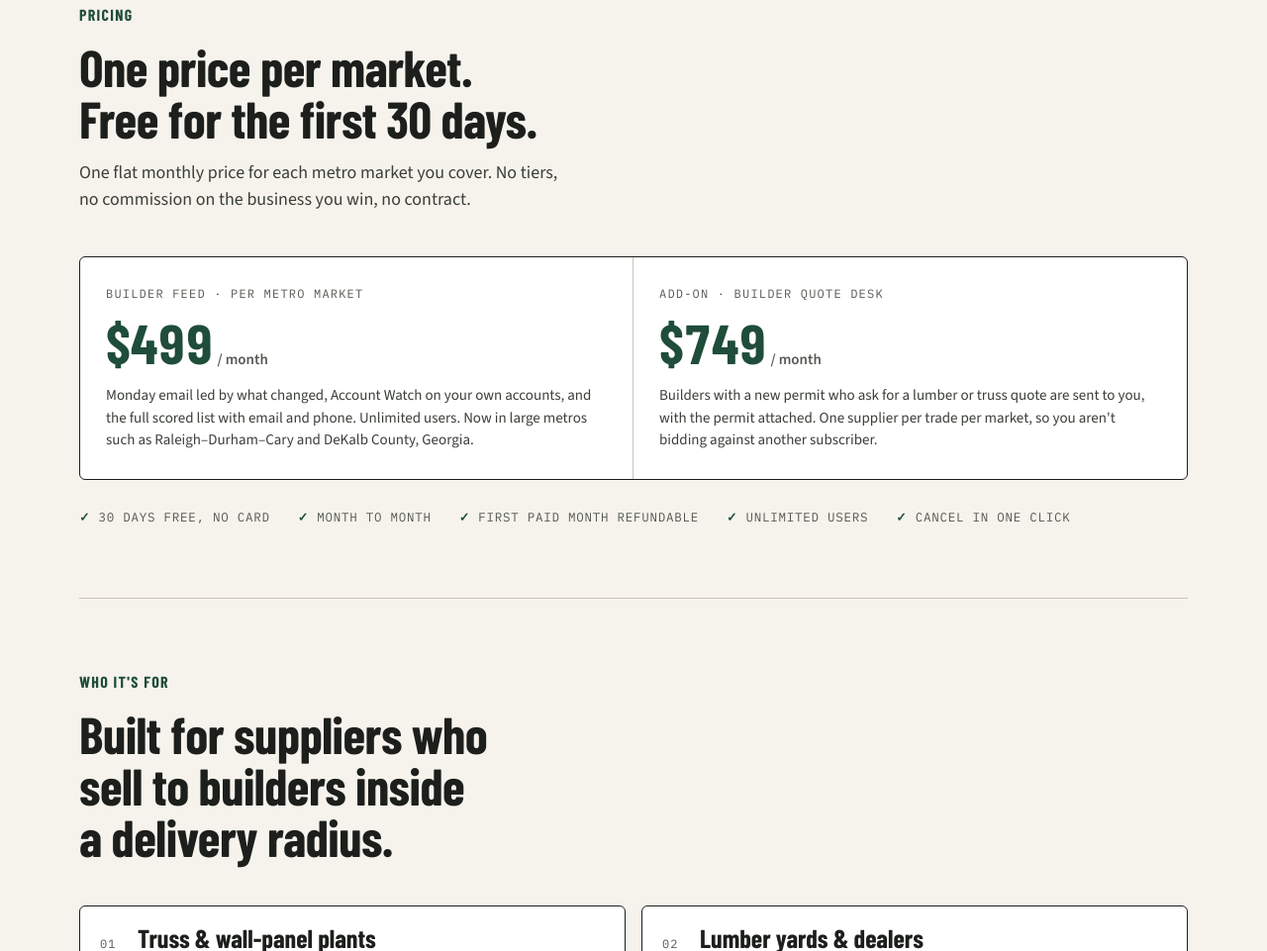
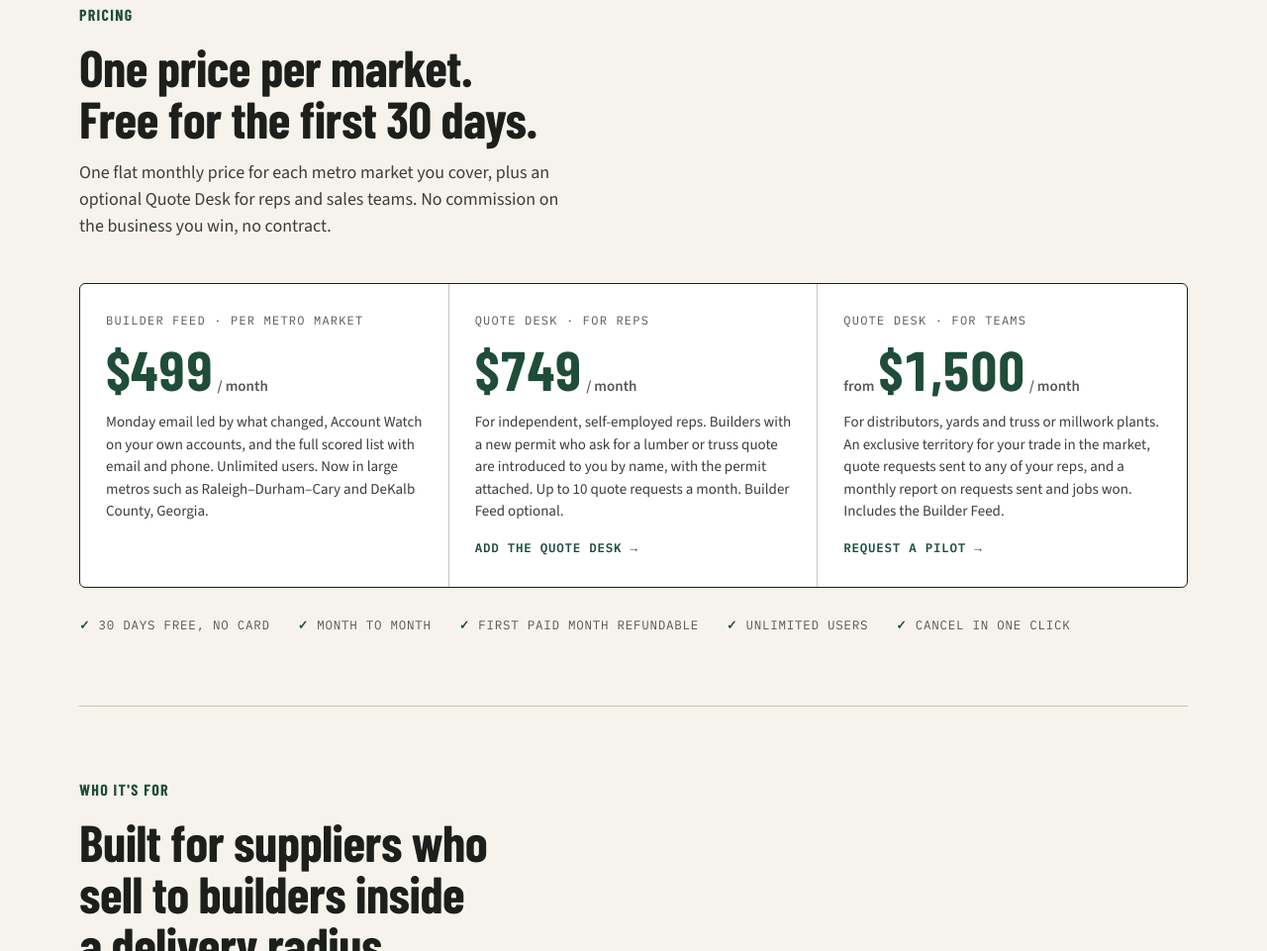
Before and after one commit to rubehollis/timberseek.co, a plain HTML site: page index.html in a window 1280 px wide. Shown: the part 3059-4020 px from the top of the page at 99% size. Drawn offline with nearby package versions, Linux system fonts and the light colour scheme.

Commit message:
Split Quote Desk into rep and team pricing (#8)
* Split Quote Desk into rep and team pricing

Rep plan at $749/mo for independent reps (named contact, up to 10
quote requests a month). Team plan from $1,500/mo with an exclusive
territory per trade, routing to any rep, and monthly reporting.

Co-Authored-By: Claude Opus 5.5 <noreply@anthropic.com>
Claude-Session: https://claude.ai/code/session_015uqNDANHGYhNUAUoSpRy54

* Make Builder Feed optional on Rep plan, included on Team plan

Co-Authored-By: Claude Opus 5.5 <noreply@anthropic.com>
Claude-Session: https://claude.ai/code/session_015uqNDANHGYhNUAUoSpRy54

---------

Co-authored-by: Rube Hollis <rube@timberseek.co>
Co-authored-by: Claude Opus 5.5 <noreply@anthropic.com>

```diff
--- a/index.html
+++ b/index.html
@@ -578,11 +578,28 @@
     color: var(--muted);
     margin-left: 4px;
   }
+  .price .amt small { white-space: nowrap; }
+  @media (min-width: 821px) and (max-width: 1100px) {
+    .price-grid:not(.two) .price { padding: 24px 20px; }
+    .price-grid:not(.two) .price .amt { font-size: 42px; }
+  }
   .price .eg {
     margin: 14px 0 0;
     font-size: 15px;
     color: var(--body-fg);
   }
+  .price .price-link {
+    display: inline-block;
+    margin-top: 16px;
+    font-family: var(--mono);
+    font-size: 12.5px;
+    letter-spacing: 0.06em;
+    text-transform: uppercase;
+    font-weight: 600;
+    color: var(--accent);
+    text-decoration: none;
+  }
+  .price .price-link:hover { text-decoration: underline; }
   .price-terms {
     list-style: none; padding: 0; margin: 28px 0 0;
     display: flex; flex-wrap: wrap; gap: 10px 28px;
@@ -925,11 +942,11 @@
     <div class="section-head">
       <span class="eyebrow">Pricing</span>
       <h2>One price per market. Free for the first 30 days.</h2>
-      <p>One flat monthly price for each metro market you cover. No tiers, no commission on the
-         business you win, no contract.</p>
+      <p>One flat monthly price for each metro market you cover, plus an optional Quote Desk for reps
+         and sales teams. No commission on the business you win, no contract.</p>
     </div>
 
-    <div class="price-grid two">
+    <div class="price-grid">
       <div class="price">
         <div class="size">Builder Feed · per metro market</div>
         <div class="amt">$499<small>/ month</small></div>
@@ -938,11 +955,20 @@
            Raleigh–Durham–Cary and DeKalb County, Georgia.</p>
       </div>
       <div class="price">
-        <div class="size">Add-on · Builder Quote Desk</div>
+        <div class="size">Quote Desk · for reps</div>
         <div class="amt">$749<small>/ month</small></div>
-        <p class="eg">Builders with a new permit who ask for a lumber or truss quote are sent to you, with the
-           permit attached. One supplier per trade per market, so you aren't bidding against another
-           subscriber.</p>
+        <p class="eg">For independent, self-employed reps. Builders with a new permit who ask for a lumber or
+           truss quote are introduced to you by name, with the permit attached. Up to 10 quote
+           requests a month. Builder Feed optional.</p>
+        <a class="price-link" href="mailto:hello@timberseek.co?subject=Quote%20Desk%20for%20reps">Add the Quote Desk →</a>
+      </div>
+      <div class="price">
+        <div class="size">Quote Desk · for teams</div>
+        <div class="amt"><small style="margin:0 4px 0 0;">from</small>$1,500<small>/ month</small></div>
+        <p class="eg">For distributors, yards and truss or millwork plants. An exclusive territory for your
+           trade in the market, quote requests sent to any of your reps, and a monthly report on
+           requests sent and jobs won. Includes the Builder Feed.</p>
+        <a class="price-link" href="mailto:hello@timberseek.co?subject=Quote%20Desk%20for%20teams%20pilot">Request a pilot →</a>
       </div>
     </div>
 
```
